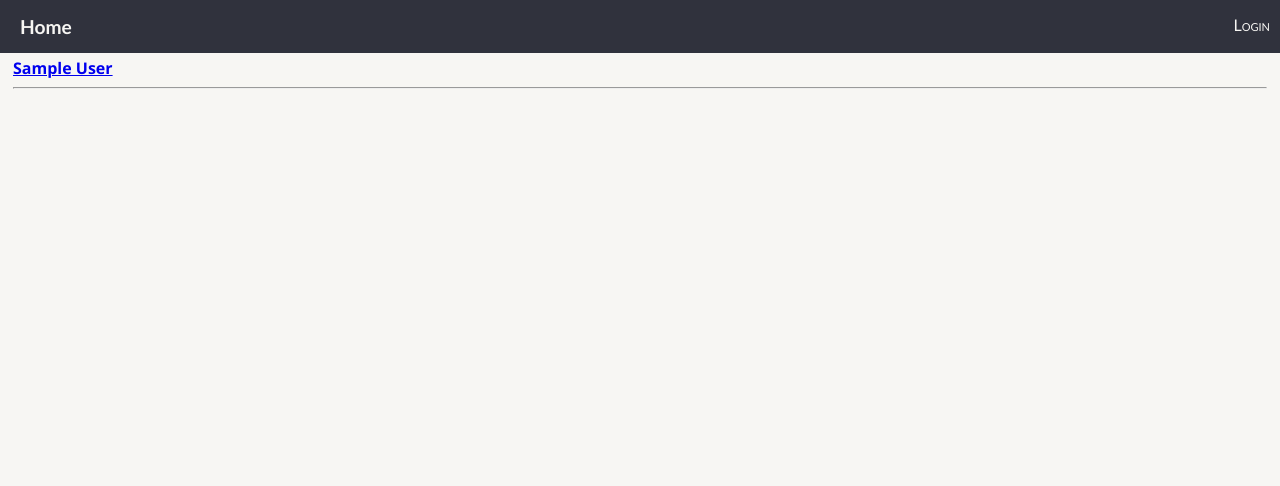
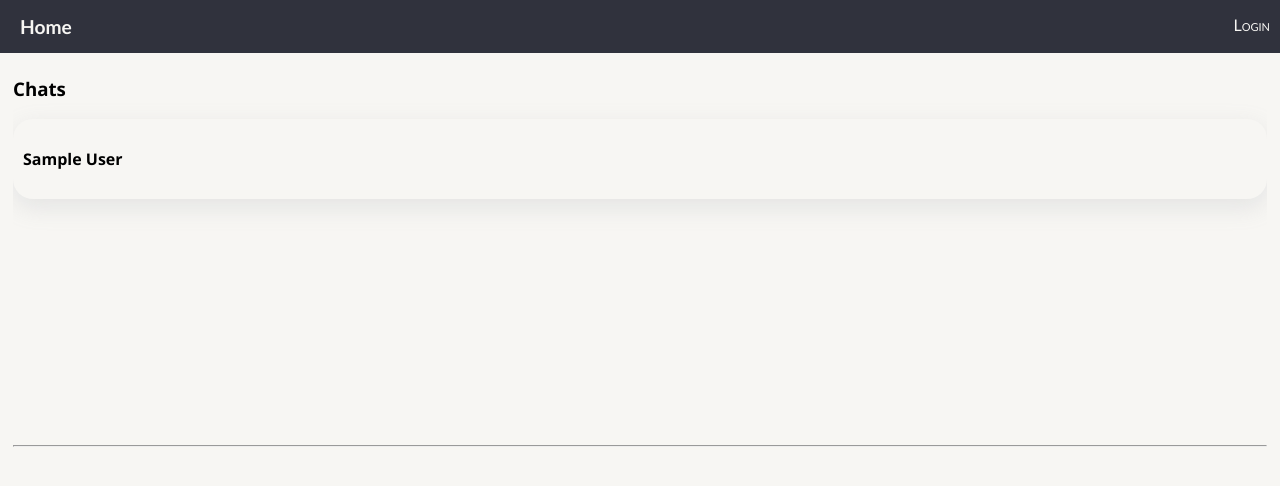
Before and after one commit to NickOtt/CSDS395_Project, a Django app: template ecommerce_site/templates/ecommerce_site/messages.html in a window 1280 px wide. Shown: the top 486 px of the page. Run offline with Django 4.2, Linux system fonts and the light colour scheme; the template is opened without the code that fills it: most values are stand-ins (such as "Sample title", 1, 10 or a date in 2020).

Commit message:
Made chats look nicer

```diff
--- a/ecommerce_site/static/ecommerce_site/site.css
+++ b/ecommerce_site/static/ecommerce_site/site.css
@@ -1,5 +1,25 @@
 body {
     background-color: #F7F6F3;
+}
+
+a{
+    color: inherit;
+}
+
+a:link {
+    text-decoration: none;
+}
+
+a:visited {
+    text-decoration: none;
+}
+
+a:hover {
+    text-decoration: none;
+}
+
+a:active {
+    text-decoration: none;
 }
 
 /*NAVBAR*/
@@ -116,8 +136,34 @@ body {
     border-radius: 0 0 5px 5px;
 }
 
+/* Messages */
+.chat-list{
+    width: 100%;
+    height: 380px;
+    overflow: auto;
+}
+
+.from-user{
+    height: 80px;
+    box-shadow: rgba(149, 157, 165, 0.2) 0px 8px 24px;
+    border-radius: 20px;
+    display: flex;
+    align-items: center;
+    justify-content: space-between;
+    margin-top: 10px;
+    padding: 0px 10px;
+}
+
+/* Detail Messages */
 .chat-container{
+    display: flex;
+    align-items: center;
+    justify-content: space-between;
+    flex-direction: column;
 
+}
+
+.chat-subcontainer{
     height: 100%;
     width: 100%;
     padding: 10px;
@@ -128,18 +174,13 @@ body {
 
 }
 
-
 .chat-body{
     width: 100%;
     height: 280px;
-    /* border: 2px solid slateblue; */
     overflow: auto;
-    /* display: flex;
-    align-items: flex-start;
-    justify-content: center; */
 }
 
-.message-received, .message-sent{
+.message-received{
     width: 200px;
     height: auto;
     font-size: 14px;
@@ -154,8 +195,20 @@ body {
 }
 
 .message-sent{
+    width: 200px;
+    height: auto;
+    font-size: 14px;
     background-color: rebeccapurple;
     color: white;
-    float: left;
+    margin-right: auto;
+    margin-bottom: 10px;
+    display: flex;
+    align-items: center;
+    padding:10px 10px;
+    border-radius: 10px;
+}
 
+#messageform{
+    height: auto;
+    flex-grow: 2;
 }
--- a/ecommerce_site/templates/ecommerce_site/detail_messages.html
+++ b/ecommerce_site/templates/ecommerce_site/detail_messages.html
@@ -6,10 +6,11 @@ Messages
 
     <br>
     <br>
+    <div class="chat-container">
         <div class="chat-header">
             <h3> {{chat.profile.user.first_name}} {{chat.profile.user.last_name}} </h3>
         </div>
-    <div class="chat-container">
+        <div class="chat-subcontainer">
             <div class="chat-identity">
                 {% if from_user.first_name %}
                     <h3> {{from_user.first_name}} {{from_user.last_name}} </h3>
@@ -36,6 +37,7 @@ Messages
                 {{form.body}}
 
                 <button type="submit">Send</button>
+        </div>
     </div>
 
     <script>
--- a/ecommerce_site/templates/ecommerce_site/messages.html
+++ b/ecommerce_site/templates/ecommerce_site/messages.html
@@ -6,7 +6,9 @@ Messages
     <br>
     <br>
     {% if chat_list %}
-    <div class="chat_list">
+    <div class="chat-list">
+
+        <h3> Chats </h3>
 
         {% for chat in chat_list %}
 
@@ -18,6 +20,7 @@ Messages
                         <strong> {{chat.profile.user.username}} </strong>
                     {% endif %}
                 </div>
+            </a>
 
         {% endfor %}
 
```
Also changed, not shown: db.sqlite3, 1 other file. Lines whose indentation alone changed are shown as unchanged.
